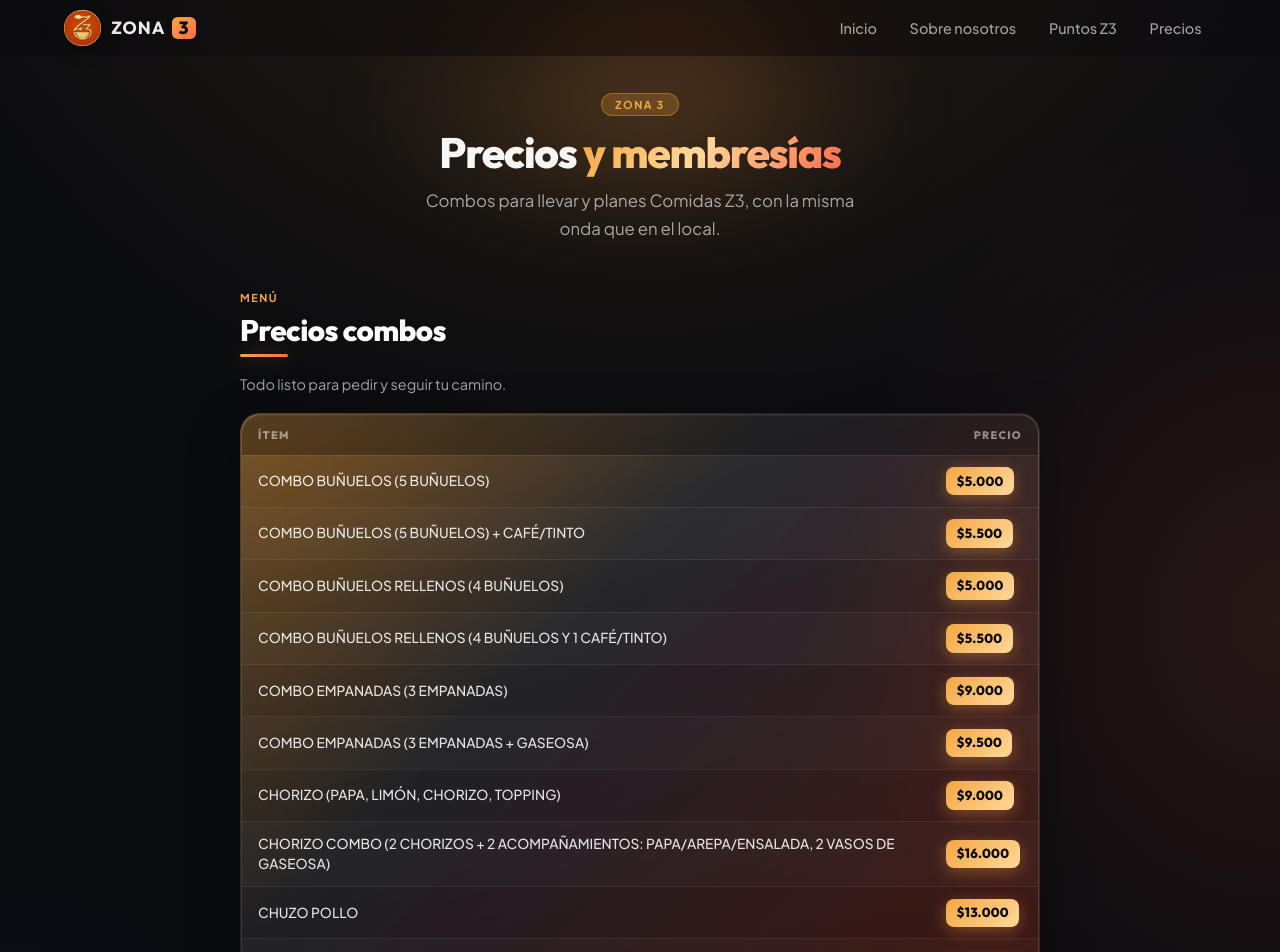
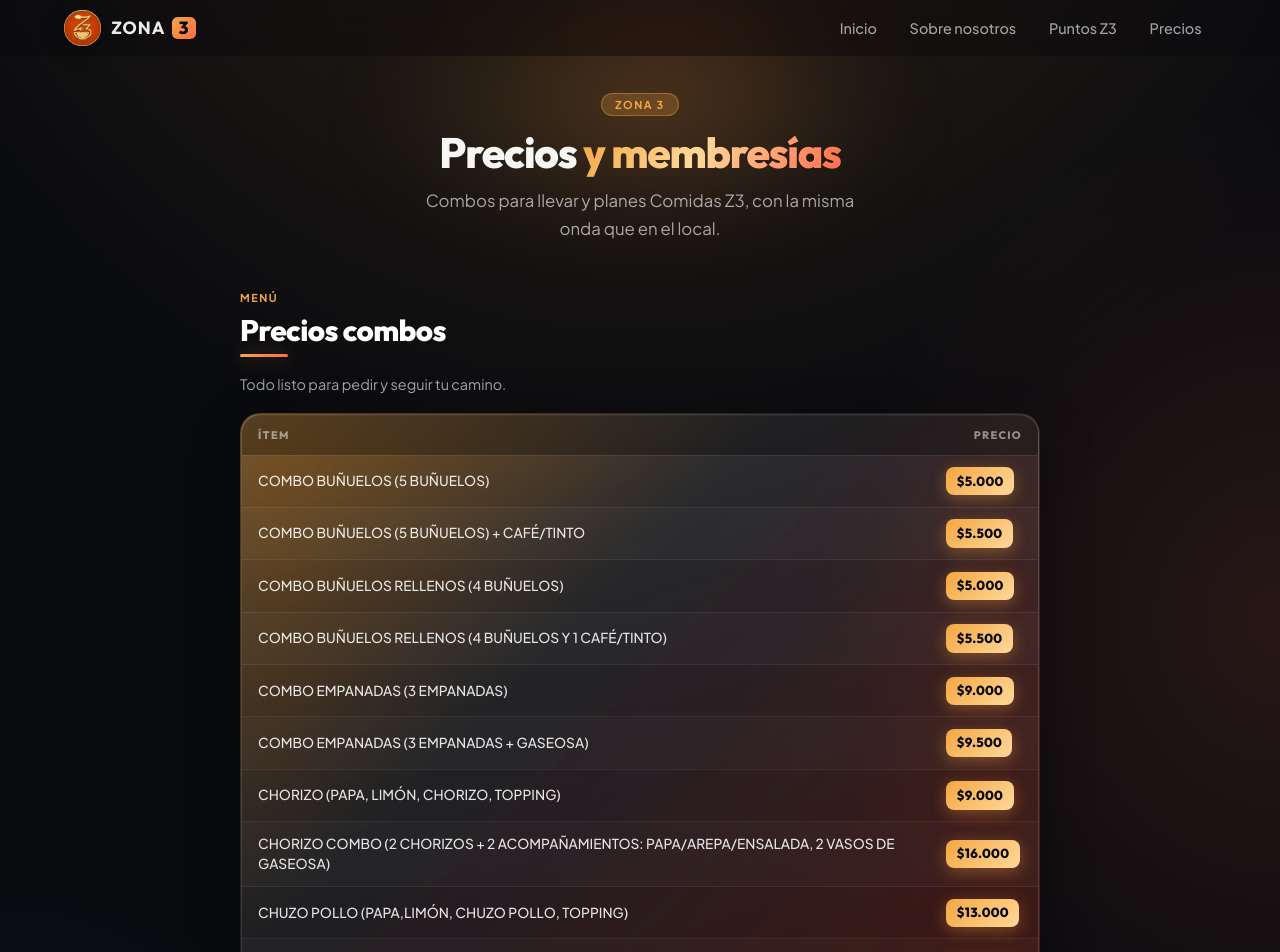
Before and after one commit to jucaicedoa/z3-sistema-puntos, an Angular app: page /precios in a window 1280 px wide. Shown: the top 952 px of the page. Built offline with nearby package versions, Linux system fonts and the light colour scheme.

Commit message:
fix: ajuste precios

```diff
--- a/src/app/precios/precios.component.ts
+++ b/src/app/precios/precios.component.ts
@@ -23,7 +23,7 @@ export class PreciosComponent {
     { item: 'COMBO EMPANADAS (3 EMPANADAS + GASEOSA)', price: '$9.500' },
     { item: 'CHORIZO (PAPA, LIMÓN, CHORIZO, TOPPING)', price: '$9.000' },
     { item: 'CHORIZO COMBO (2 CHORIZOS + 2 ACOMPAÑAMIENTOS: PAPA/AREPA/ENSALADA, 2 VASOS DE GASEOSA)', price: '$16.000' },
-    { item: 'CHUZO POLLO', price: '$13.000' },
+    { item: 'CHUZO POLLO (PAPA,LIMÓN, CHUZO POLLO, TOPPING)', price: '$13.000' },
     { item: 'CHUZO POLLO COMBO (2 CHUZOS POLLO + 2 ACOMPAÑAMIENTOS: PAPA/AREPA/ENSALADA,  2 VASOS DE GASEOSA)', price: '$22.000' },
   ];
 }
```
